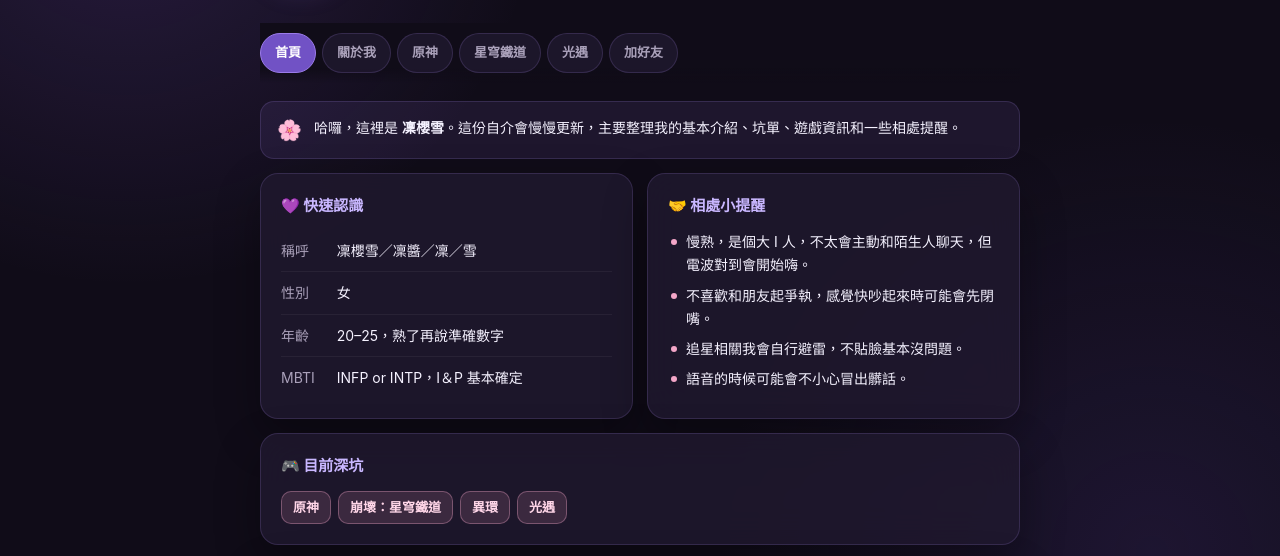
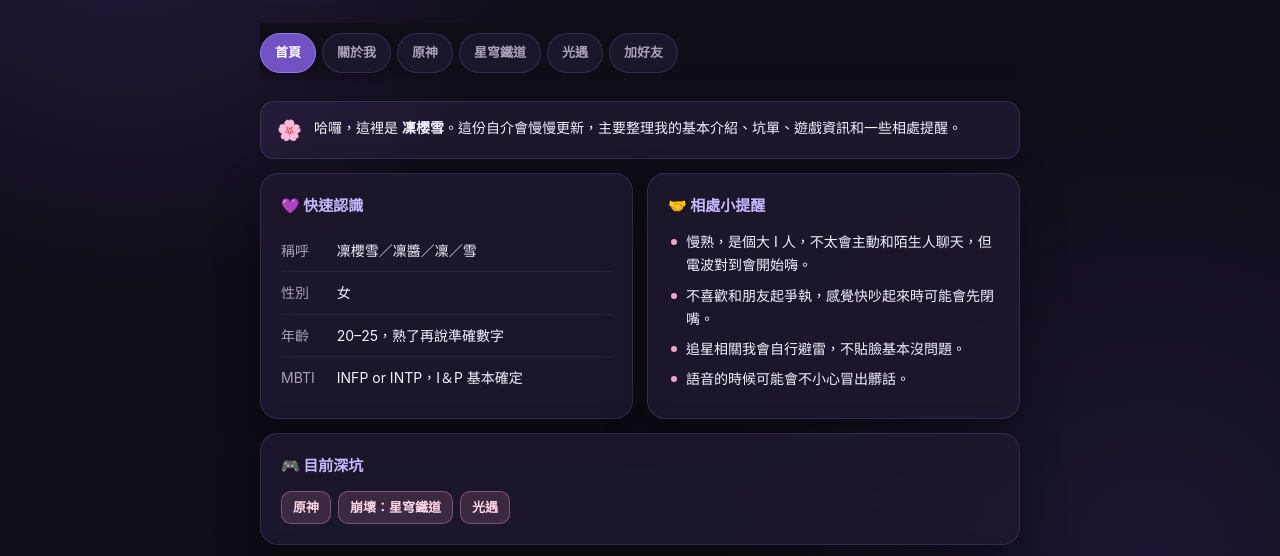
Before and after one commit to Ei0626/Game-profile, a plain HTML site: page index.html in a window 1280 px wide. Shown: the part 168-724 px from the top of the page. Drawn offline with Linux system fonts and the light colour scheme.

Commit message:
Remove '異環' from the chips list

```diff
--- a/index.html
+++ b/index.html
@@ -425,7 +425,6 @@ s { color: var(--text-faint); }
             <div class="chips">
                 <span class="chip main">原神</span>
                 <span class="chip main">崩壞：星穹鐵道</span>
-                <span class="chip main">異環</span>
                 <span class="chip main">光遇</span>
             </div>
         </div>
```
